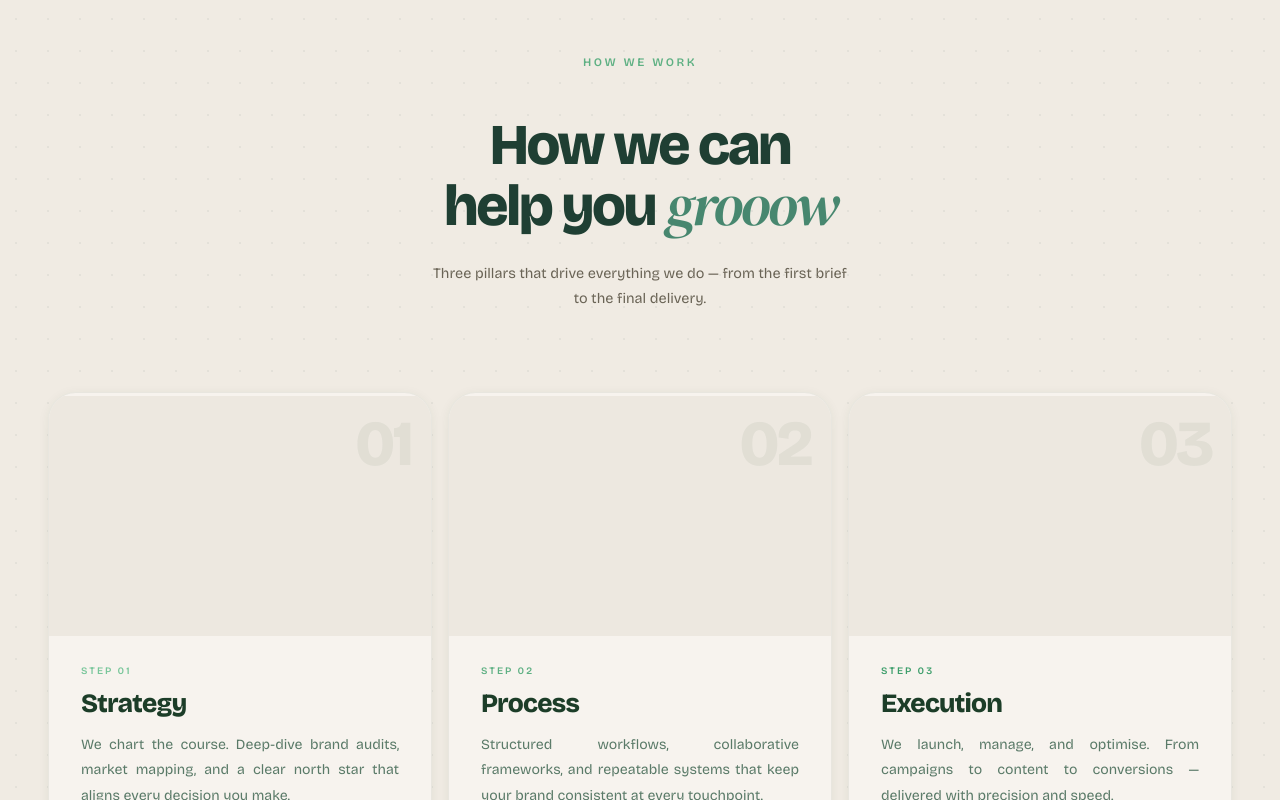
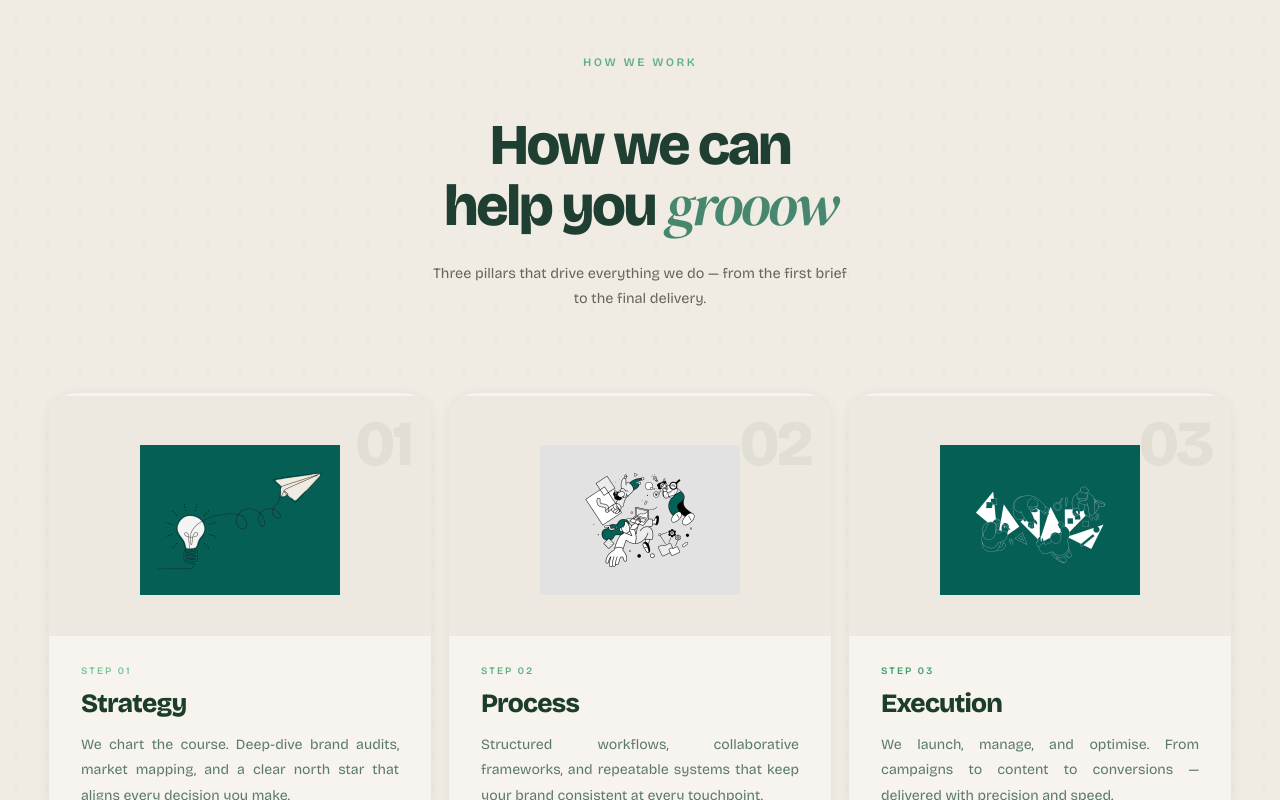
Before and after one commit to Xerxesgreene/halloon-media, a Next.js app: page / in a window 1280 px wide. Shown: the part 1633-2433 px from the top of the page. Built offline with nearby package versions, Linux system fonts and the light colour scheme.

Commit message:
big update 2

```diff
--- a/components/About.jsx
+++ b/components/About.jsx
@@ -1,18 +1,8 @@
 'use client';
 
-import { useRef, useEffect, useState, useCallback } from 'react';
+import { useRef, useCallback, useState } from 'react';
 import { motion, useInView } from 'framer-motion';
-import Lottie from 'lottie-react';
 import BlurFadeIn from './BlurFadeIn';
-
-function LottieCard({ src }) {
-  const [animData, setAnimData] = useState(null);
-  useEffect(() => {
-    fetch(src).then(r => r.json()).then(setAnimData).catch(console.error);
-  }, [src]);
-  if (!animData) return <div style={{ width: 160, height: 160 }} />;
-  return <Lottie animationData={animData} loop autoplay style={{ width: 160, height: 160 }} />;
-}
 
 const services = [
   {
@@ -157,12 +147,22 @@ function MagneticCard({ s, i, isInView }) {
           transform: hovered ? 'scale(1.1)' : 'scale(0.8)',
         }} />
 
+        {/* ── STATIC IMAGE (replaces LottieCard) ── */}
         <div style={{
           transform: hovered ? 'scale(1.08) translateY(-4px)' : 'scale(1)',
           transition: 'transform 0.5s cubic-bezier(0.22,1,0.36,1)',
           position: 'relative', zIndex: 2,
         }}>
-          <LottieCard src={s.src} />
+          <img
+            src={s.src}
+            alt={s.title}
+            style={{
+              width: 200,
+              height: 160,
+              objectFit: 'contain',
+              display: 'block',
+            }}
+          />
         </div>
       </div>
 
@@ -322,7 +322,7 @@ export default function About() {
       <section id="about-v2" ref={ref}>
         <div className="ab2-inner">
 
-          {/* ── HEADER with BlurFadeIn ── */}
+          {/* ── HEADER ── */}
           <div className="ab2-top">
             <BlurFadeIn delay={0.1} yOffset={20}>
               <span className="ab2-eyebrow">How We Work</span>
@@ -340,14 +340,14 @@ export default function About() {
             </BlurFadeIn>
           </div>
 
-          {/* ── CARDS — keep existing MagneticCard motion ── */}
+          {/* ── CARDS ── */}
           <div className="ab2-grid">
             {services.map((s, i) => (
               <MagneticCard key={i} s={s} i={i} isInView={isInView} />
             ))}
           </div>
 
-          {/* ── STRIP with BlurFadeIn ── */}
+          {/* ── STRIP ── */}
           <BlurFadeIn delay={0.5} yOffset={24}>
             <div className="ab2-strip">
               <p className="ab2-strip-text">
```
